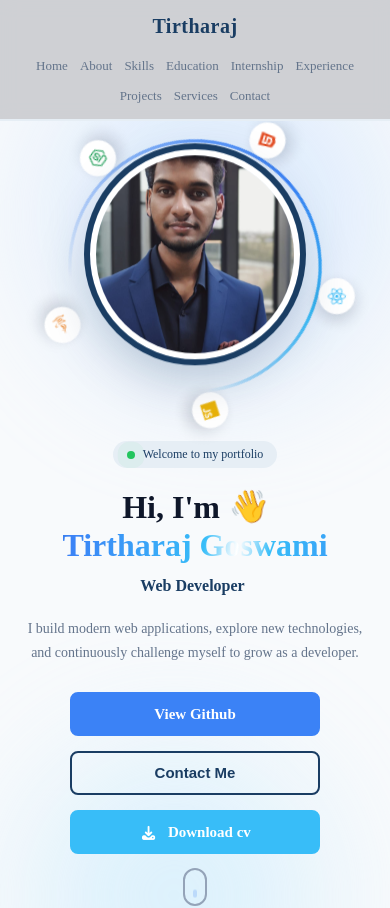
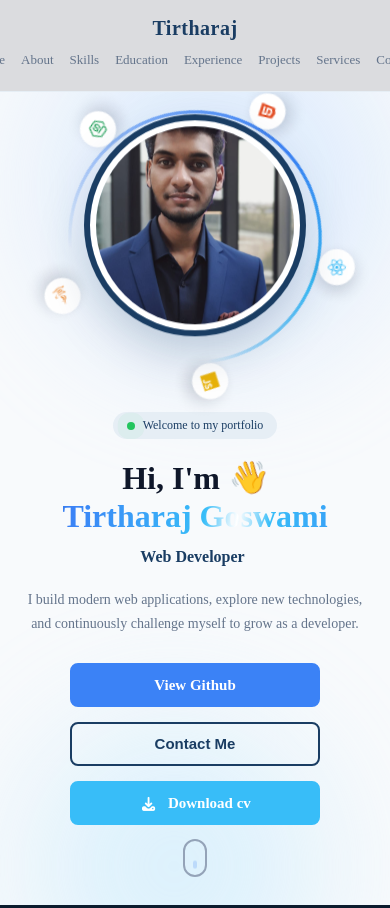
Before and after one commit to Tirtharaj-21/Tirtho_portfolio, a React (Vite) app: page / in a window 390 px wide. Shown: the top 908 px of the page. Built offline with nearby package versions, Linux system fonts and the light colour scheme.

Commit message:
update functionality

```diff
--- a/src/component/Navbar.jsx
+++ b/src/component/Navbar.jsx
@@ -24,10 +24,6 @@ const Navbar = () => {
               <a href="#education">Education</a>
             </li>
             <li>
-              <a href="#education">Internship</a>
-            </li>
-
-            <li>
               <a href="#experience">Experience</a>
             </li>
             <li>
@@ -42,7 +38,6 @@ const Navbar = () => {
           </ul>
         </nav>
       </header>
-      <hr className="nav-divider" />
     </>
   );
 };
--- a/src/styling/navbar.css
+++ b/src/styling/navbar.css
@@ -1,18 +1,42 @@
 /* navbar.css */
 
+:root {
+  --nav-h: 72px;               /* navbar height on desktop */
+}
+
+html {
+  scroll-behavior: smooth;
+}
+
+/* push page content below the fixed navbar */
+body {
+  padding-top: var(--nav-h);
+}
+
+/* so clicked links don't land hidden under the navbar */
+section[id] {
+  scroll-margin-top: var(--nav-h);
+}
+
 .navbar {
+  position: fixed;             /* stays at the top while scrolling */
+  top: 0;
+  left: 0;
+  width: 100%;
+  z-index: 1000;
+  box-sizing: border-box;
+
   display: flex;
   justify-content: space-between;
   align-items: center;
-  padding: 20px 40px;
-  background: rgba(255, 255, 255, 0.8); /* light glass */
-  backdrop-filter: blur(10px); /* glass effect */
+  padding: 0 40px;
+  height: var(--nav-h);
 
+  background: rgba(255, 255, 255, 0.85);
+  backdrop-filter: blur(10px);
+  -webkit-backdrop-filter: blur(10px);
+  border-bottom: 1px solid #e6eef5;
   color: #1a3d63;
-  position: sticky;
-  top: 0;
-  z-index: 1000;
-  border-bottom: 1px solid #e6eef5;
 }
 
 /* Logo */
@@ -28,7 +52,9 @@
 .nav-links {
   display: flex;
   list-style: none;
-  gap: 30px;
+  gap: 24px;
+  margin: 0;
+  padding: 0;
 }
 
 .nav-links li a {
@@ -36,105 +62,9 @@
   color: #64748b;
   font-weight: 500;
   font-size: 15px;
-  transition: all 0.3s ease;
+  transition: color 0.3s ease;
   position: relative;
-}
-.nav-links li a::after {
-  content: "";
-  position: absolute;
-  width: 0%;
-  height: 2px;
-  bottom: -5px;
-  left: 0;
-  background-color: #3b82f6;
-  transition: 0.3s ease;
-}
-
-/* Hover effect */
-.nav-links li a:hover {
-  color: #1a3d63;
-}
-.nav-links li a:hover::after {
-  width: 100%;
-}
-
-/* Active style (optional) */
-.nav-links li a.active {
-  color: #3b82f6;
-  /* border-bottom: 2px solid #38bdf8;
-  padding-bottom: 3px; */
-}
-.nav-links li a.active::after {
-  width: 100%;
-}
-.nav-divider {
-  border: none;
-  height: 1px;
-  background: #e6eef5;
-  margin: 0;
-}
-
-/*Tablet Responsive ========================= */
-@media (max-width: 992px) {
-  .navbar {
-    padding: 18px 25px;
-    flex-direction: column;
-    gap: 18px;
-  }
-
-  .nav-links {
-    gap: 20px;
-    flex-wrap: wrap;
-    justify-content: center;
-  }
-
-  .nav-links li a {
-    font-size: 14px;
-  }
-}
-
-/*/* navbar.css */
-
-.navbar {
-  display: flex;
-  justify-content: space-between;
-  align-items: center;
-  padding: 20px 40px;
-  background: rgba(255, 255, 255, 0.8);
-  backdrop-filter: blur(10px);
-
-  color: #1a3d63;
-  position: sticky;
-  top: 0;
-  z-index: 1000;
-  border-bottom: 1px solid #e6eef5;
-
-  flex-wrap: wrap;
-}
-
-/* Logo */
-.logo {
-  font-size: 22px;
-  font-weight: 600;
-  color: #1a3d63;
-  letter-spacing: 0.5px;
-  cursor: pointer;
-}
-
-/* Nav links */
-.nav-links {
-  display: flex;
-  list-style: none;
-  gap: 30px;
-}
-
-.nav-links li a {
-  text-decoration: none;
-  color: #64748b;
-  font-weight: 500;
-  font-size: 15px;
-  transition: all 0.3s ease;
-  position: relative;
+  white-space: nowrap;
 }
 
 .nav-links li a::after {
@@ -145,48 +75,37 @@
   bottom: -5px;
   left: 0;
   background-color: #3b82f6;
-  transition: 0.3s ease;
+  transition: width 0.3s ease;
 }
 
-/* Hover effect */
 .nav-links li a:hover {
   color: #1a3d63;
 }
 
-.nav-links li a:hover::after {
+.nav-links li a:hover::after,
+.nav-links li a.active::after {
   width: 100%;
 }
 
-/* Active style */
 .nav-links li a.active {
   color: #3b82f6;
 }
 
-.nav-links li a.active::after {
-  width: 100%;
-}
+/* Tablet */
+@media (max-width: 1100px) {
+  :root {
+    --nav-h: 104px;
+  }
 
-.nav-divider {
-  border: none;
-  height: 1px;
-  background: #e6eef5;
-  margin: 0;
-}
-
-/* =========================
-   Tablet Responsive
-========================= */
-
-@media (max-width: 992px) {
   .navbar {
-    padding: 18px 25px;
     flex-direction: column;
-    gap: 18px;
+    justify-content: center;
+    gap: 12px;
+    padding: 0 25px;
   }
 
   .nav-links {
     gap: 20px;
-    flex-wrap: wrap;
     justify-content: center;
   }
 
@@ -195,13 +114,15 @@
   }
 }
 
-/* =========================
-   Mobile Responsive
-========================= */
+/* Mobile: links scroll sideways in one row, so the height stays fixed */
+@media (max-width: 600px) {
+  :root {
+    --nav-h: 92px;
+  }
 
-@media (max-width: 600px) {
   .navbar {
-    padding: 15px 18px;
+    padding: 0 16px;
+    gap: 10px;
   }
 
   .logo {
@@ -210,8 +131,15 @@
 
   .nav-links {
     width: 100%;
-    gap: 12px;
-    justify-content: center;
+    gap: 16px;
+    justify-content: flex-start;
+    overflow-x: auto;
+    padding-bottom: 6px;
+    scrollbar-width: none;
+  }
+
+  .nav-links::-webkit-scrollbar {
+    display: none;
   }
 
   .nav-links li a {
```
